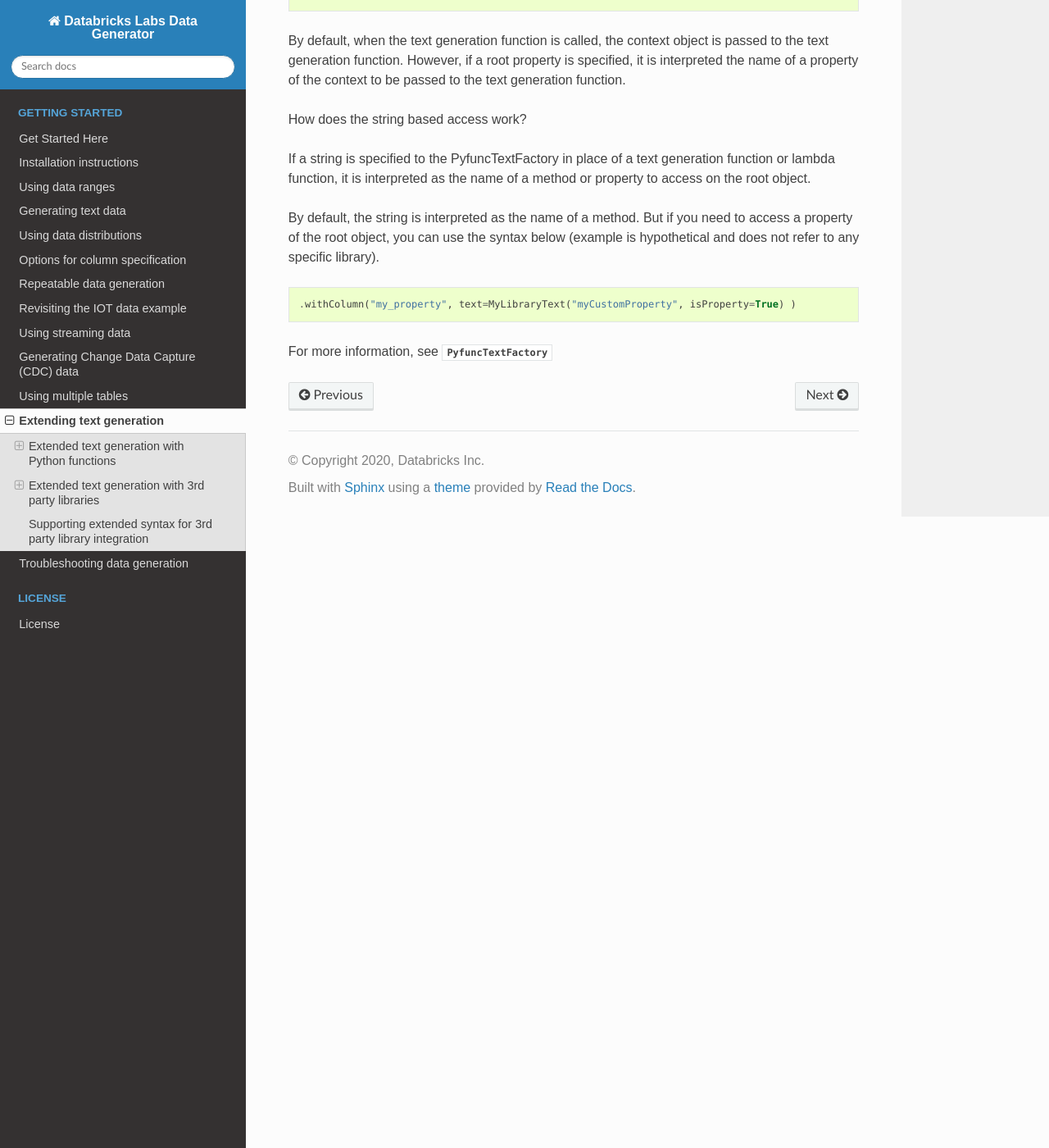
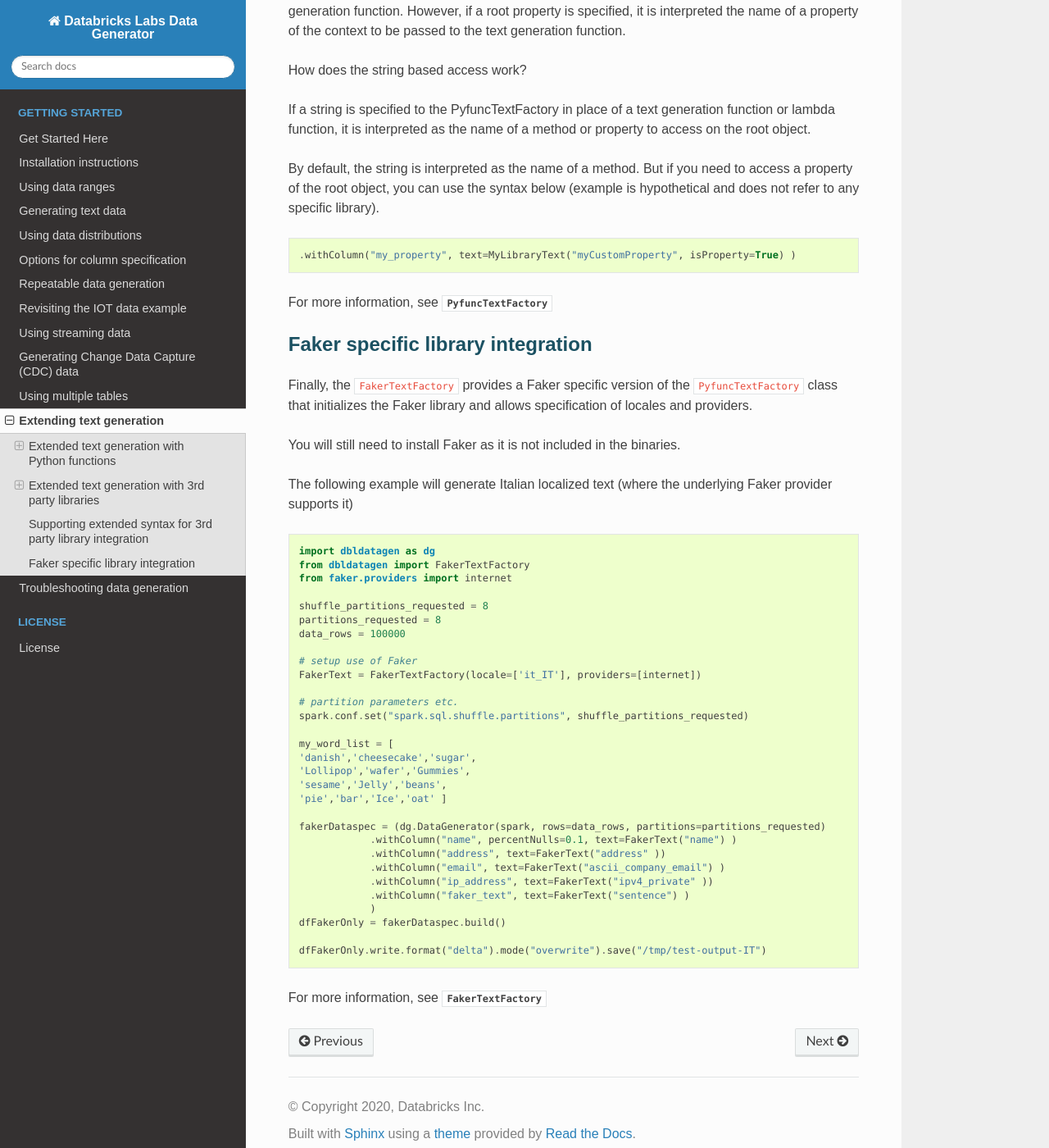
Before and after one commit to databrickslabs/dbldatagen, a Sphinx documentation site: the page built from docs/source/extending_text_generation.rst, in a window 1280 px wide and 1400 px high, scrolled down 4187 px. Shown: the whole window at 82% size. Built offline with Sphinx 7.4.7 and the Read the Docs theme 2.0.0, drawn with Linux system fonts in a browser that asks for light colours; pages that are not in the unit, such as notebooks, are missing from menus; some of the changed text lies outside the part shown.

Commit message:
simplified syntax

```diff
--- a/docs/source/extending_text_generation.rst
+++ b/docs/source/extending_text_generation.rst
@@ -8,7 +8,7 @@
 
 This feature should be considered ``Experimental``.
 
-The ``PyfuncText`` and ``PyfuncTextFactory`` classes provide a mechanism to expand text generation to include
+The ``PyfuncText``,  ``PyfuncTextFactory`` and ``FakerTextFactory`` classes provide a mechanism to expand text generation to include
 the use of arbitrary Python functions and 3rd party data generation libraries.
 
 The following example illustrates extension with the open source Faker library using the
@@ -17,8 +17,7 @@
 .. code-block:: python
 
    import dbldatagen as dg
-   from dbldatagen import PyfuncText, PyFuncTextFactory
-   from faker import Faker
+   from dbldatagen import FakerTextFactory
    from faker.providers import internet
 
    shuffle_partitions_requested = 8
@@ -26,11 +25,7 @@
    data_rows = 100000
 
    # setup use of Faker
-   def initFaker(ctx):
-     ctx.faker = Faker(locale="en_US")
-     ctx.faker.add_provider(internet)
-
-   FakerText = PyfuncTextFactory(name="FakerText").withInit(initFaker).withRootProperty("faker")
+   FakerText = FakerTextFactory(providers=[internet])
 
    # partition parameters etc.
    spark.conf.set("spark.sql.shuffle.partitions", shuffle_partitions_requested)
@@ -237,3 +232,48 @@
 
 
 For more information, see :data:`~dbldatagen.text_generator_plugins.PyfuncTextFactory`
+
+Faker specific library integration
+----------------------------------
+
+Finally, the ``FakerTextFactory`` provides a Faker specific version of the ``PyfuncTextFactory`` class
+that initializes the Faker library and allows specification of locales and providers.
+
+You will still need to install Faker as it is not included in the binaries.
+
+The following example will generate Italian localized text (where the underlying Faker provider supports it)
+
+.. code-block:: python
+
+   import dbldatagen as dg
+   from dbldatagen import FakerTextFactory
+   from faker.providers import internet
+
+   shuffle_partitions_requested = 8
+   partitions_requested = 8
+   data_rows = 100000
+
+   # setup use of Faker
+   FakerText = FakerTextFactory(locale=['it_IT'], providers=[internet])
+
+   # partition parameters etc.
+   spark.conf.set("spark.sql.shuffle.partitions", shuffle_partitions_requested)
+
+   my_word_list = [
+   'danish','cheesecake','sugar',
+   'Lollipop','wafer','Gummies',
+   'sesame','Jelly','beans',
+   'pie','bar','Ice','oat' ]
+
+   fakerDataspec = (dg.DataGenerator(spark, rows=data_rows, partitions=partitions_requested)
+               .withColumn("name", percentNulls=0.1, text=FakerText("name") )
+               .withColumn("address", text=FakerText("address" ))
+               .withColumn("email", text=FakerText("ascii_company_email") )
+               .withColumn("ip_address", text=FakerText("ipv4_private" ))
+               .withColumn("faker_text", text=FakerText("sentence") )
+               )
+   dfFakerOnly = fakerDataspec.build()
+
+   dfFakerOnly.write.format("delta").mode("overwrite").save("/tmp/test-output-IT")
+
+For more information, see :data:`~dbldatagen.text_generator_plugins.FakerTextFactory`
```
Also changed, not shown: 2 other files.
